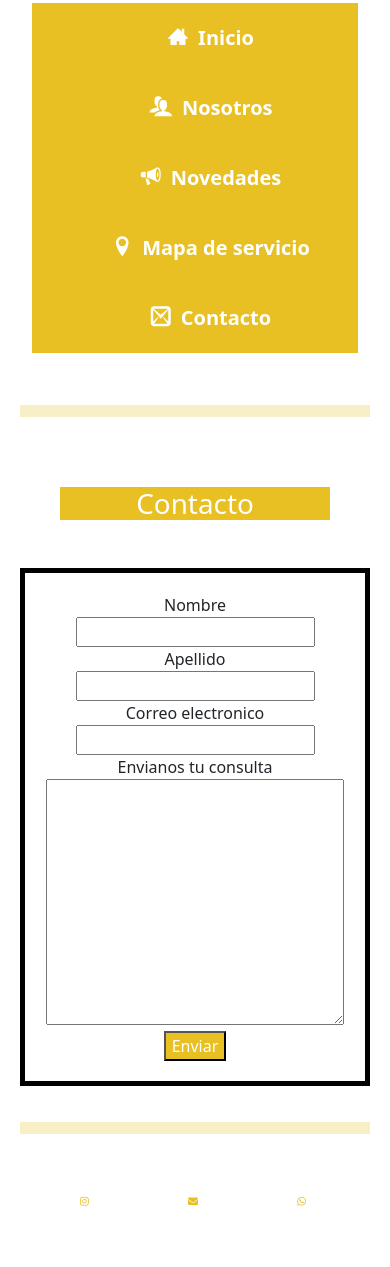
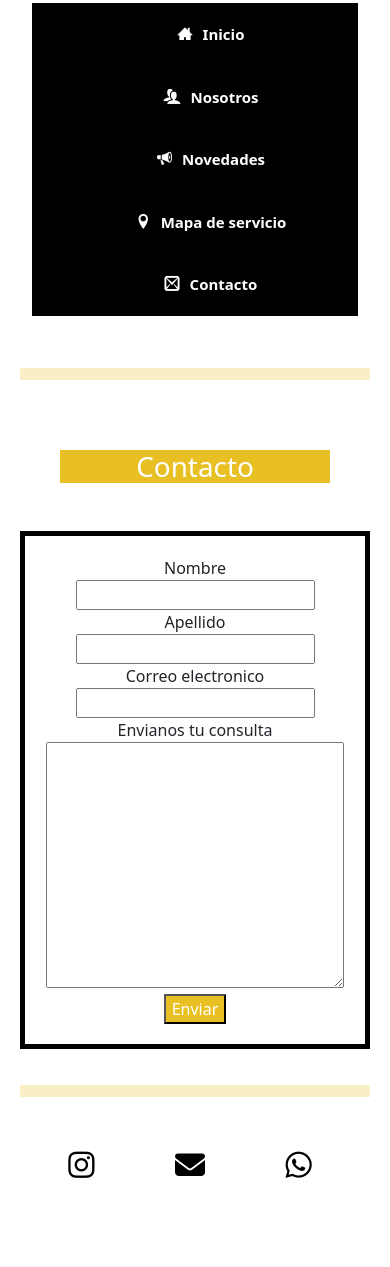
Before and after one commit to daio711/PFGarcia, a website: page paginas/contacto.html in a window 390 px wide. Shown: the part 17-1284 px from the top of the page. Drawn offline with nearby package versions, Linux system fonts and the light colour scheme; files whose address does not match are found by name.

Commit message:
actualizacion 18/3

```diff
--- a/scss/_estilotextos.scss
+++ b/scss/_estilotextos.scss
@@ -1,3 +1,6 @@
+
+/*extend*/
+
 .texto {
   text-align: center;
   color: $naranja;
--- a/scss/_layout.scss
+++ b/scss/_layout.scss
@@ -4,7 +4,7 @@
   list-style: none;
 }
 
-$vista:mobile;
+
 
 
 /*menu de navegacion*/
@@ -23,11 +23,39 @@ header {
     background-color: $naranja;
     font-size: 20px;
 
+    @include tablet {
+
+      background-color: $negro;
+      font-size: 18px;
+    }
+
+    @include mobile {
+
+      background-color: $negro;
+      font-size: 15px;
+    }
+
     ul {
       @include flex-center-nonestyle;
 
+      @include mobile {
+
+        display: flex;
+        flex-direction: column;
+        overflow: hidden;
+        list-style: none;
+        align-items: center;
+
+      }
+
+
       li {
         float: left;
+
+        @include tablet {
+          float: none;
+          display: inline-block;
+        }
 
 
         a {
@@ -51,39 +79,10 @@ header {
   }
 }
 
-
 /*fin menu de navegacion*/
-
-
-/* navegador para mobile*/
-
-
-
-
-@media only screen and (max-width: 800px) {
-
-  header nav ul li {
-    float: none;
-    display: inline-block;
-  }
-
-  header nav ul {
-    display: flex;
-    flex-direction: column;
-    overflow: hidden;
-    list-style: none;
-    align-items: center;
-
-  }
-}
-
-
-/*fin de navegacion */
 
 /*footer*/
 
-
-/*footer*/
 
 .piedepagina {
   display: flex;
@@ -91,17 +90,14 @@ header {
   max-height: 100%;
   max-width: 100%;
   position: relative;
-  margin: 3px;
-
 
   .redsocial {
     display: flex;
     justify-content: center;
 
-
-    .a {
+    a {
       text-decoration: none;
-      color: #E8C023;
+      color: $naranja;
       width: 100px;
       height: 100px;
       font-size: 50px;
@@ -109,29 +105,28 @@ header {
       margin-right: 10px;
       transition: all 300ms ease;
 
+      @include mobile {
+
+        font-size: 30px;
+        color: $negro;
+      }
+
+      @include tablet {
+
+        font-size: 30px;
+        color: $negro;
+
+      }
 
       &:hover {
         color: red;
       }
-
-
     }
   }
 }
 
 
-/* footer para mobile*/
-@media only screen and (max-width: 800px) {
-  .redsocial a {
-    text-decoration: none;
-    color: #E8C023;
-    width: 100px;
-    height: 100px;
-    font-size: 10px;
-    line-height: 75px;
-    margin-right: 10px;
-    transition: all 300ms ease;
-  }
-}
+
+
 
 /*fin de footer*/
--- /dev/null
+++ b/scss/_mediaqueries.scss
@@ -0,0 +1,12 @@
+
+@mixin tablet {
+    @media screen and (max-width:768px) {
+        @content;
+    }
+}
+
+@mixin mobile {
+    @media screen and (max-width:700px) {
+        @content;
+    }
+}
--- a/scss/_variables.scss
+++ b/scss/_variables.scss
@@ -1,3 +1,4 @@
+
 /*colores*/
 $naranja: #E8C023;
 $rojo: red;
--- a/scss/main.scss
+++ b/scss/main.scss
@@ -1,3 +1,4 @@
+@import "mediaqueries";
 @import "variables";
 @import "layout";
 @import "estilofotos";
```
Also changed, not shown: css/main.css, 1 other file.
